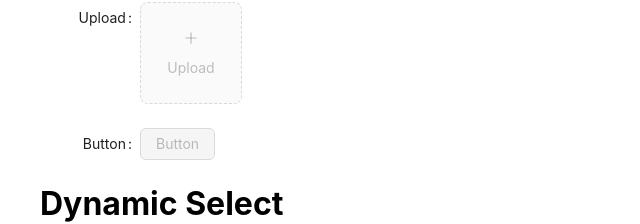
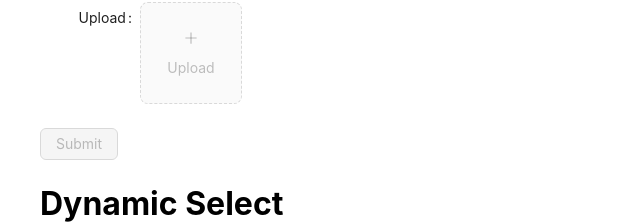
Before and after one commit to evKoval/react_demo, a React (Create React App) app: page / in a window 1280 px wide. Shown: the part 1308-1532 px from the top of the page, without its empty margins (0-640 px from the left). Built offline with nearby package versions, Linux system fonts and the light colour scheme.

Commit message:
submit form btn

```diff
--- a/src/components/Form.tsx
+++ b/src/components/Form.tsx
@@ -110,8 +110,8 @@ export const FormDemo: React.FC = () => {
                         </div>
                     </Upload>
                 </Form.Item>
-                <Form.Item label="Button">
-                    <Button>Button</Button>
+                <Form.Item>
+                    <Button htmlType={"submit"}>Submit</Button>
                 </Form.Item>
             </Form>
         </div>
```
